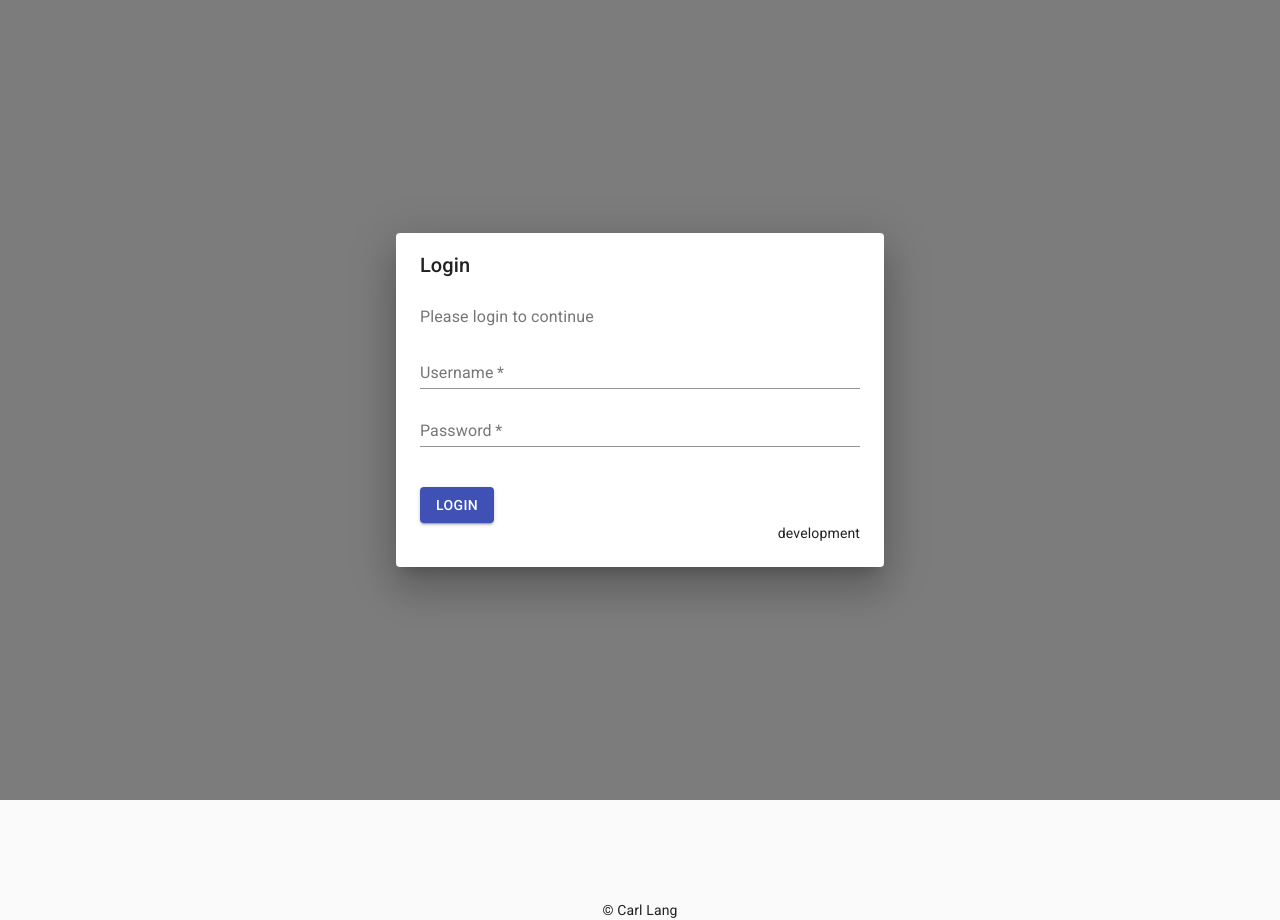
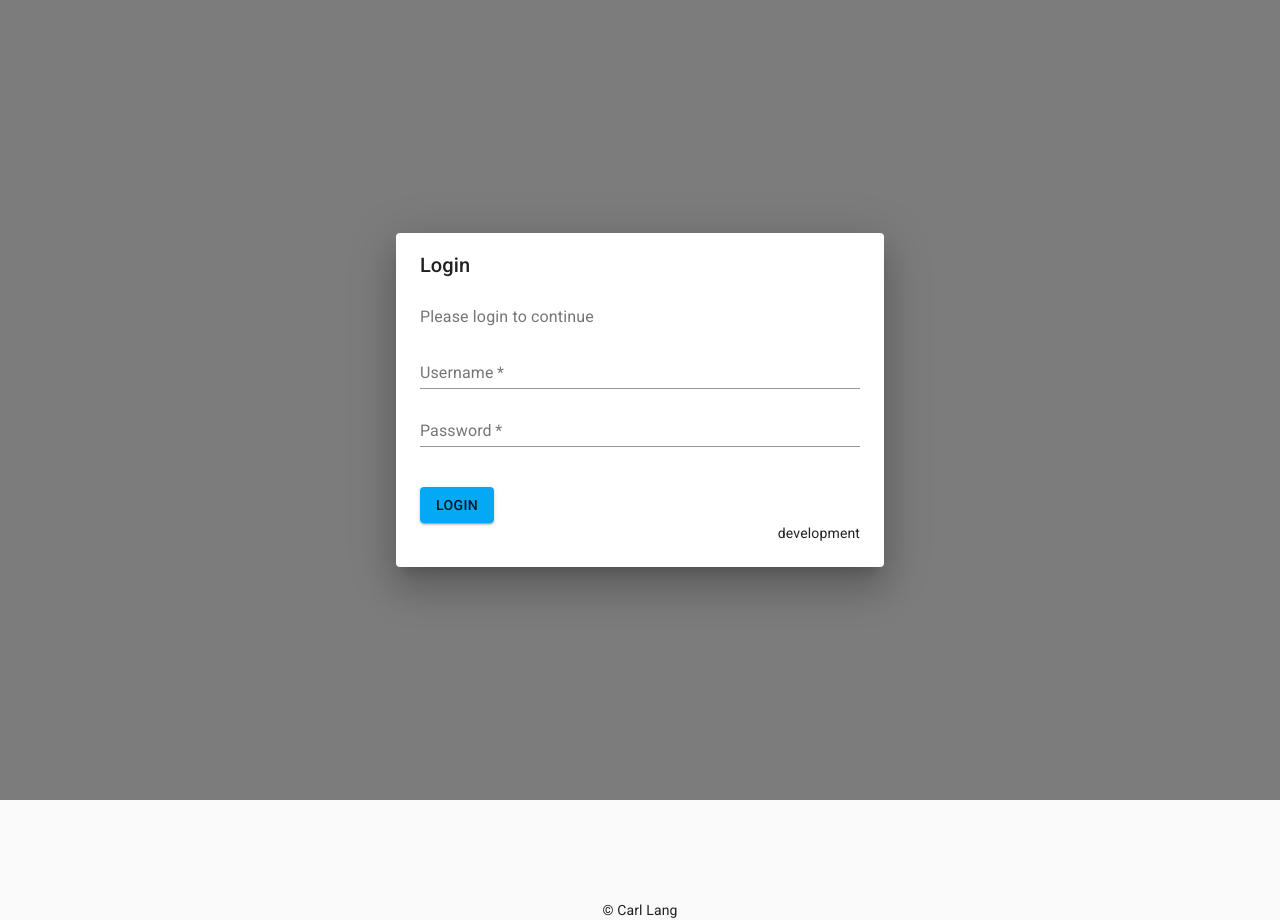
Before and after one commit to carllang/spca, a React (Create React App) app: page /login in a window 1280 px wide. Built offline with nearby package versions, Linux system fonts and the light colour scheme.

Commit message:
Added theming

```diff
--- a/package.json
+++ b/package.json
@@ -5,6 +5,7 @@
   "dependencies": {
     "@material-ui/core": "^4.11.0",
     "@material-ui/icons": "^4.9.1",
+    "@material-ui/lab": "^4.0.0-alpha.56",
     "@reduxjs/toolkit": "^1.3.6",
     "@testing-library/jest-dom": "^4.2.4",
     "@testing-library/react": "^9.3.2",
--- a/src/App.jsx
+++ b/src/App.jsx
@@ -1,16 +1,27 @@
 import React from 'react';
 import { Provider } from 'react-redux';
+import CssBaseline from '@material-ui/core/CssBaseline';
+import { ThemeProvider } from '@material-ui/core/styles';
 import Routes from './routes';
 import store from './reducers/root';
 import './App.scss';
+import { ThemeContext } from './themeContext';
+import useTheme from './hooks/useTheme'
 
 function App() {
+  const { theme, isDarkTheme, setIsDarkTheme } = useTheme()
   return (
-    <Provider store={store}>
-      <div className="App">
-        <Routes />
-      </div>
-    </Provider>
+    <ThemeContext.Provider value={{ isDarkTheme, setIsDarkTheme }}>
+      <ThemeProvider theme={theme}>
+        {/* CssBaseline kickstart an elegant, consistent, and simple baseline to build upon. */}
+        <CssBaseline />
+        <Provider store={store}>
+          <div className="App">
+            <Routes />
+          </div>
+        </Provider>
+      </ThemeProvider>
+    </ThemeContext.Provider >
   );
 }
 
--- a/src/auth/AuthService.js
+++ b/src/auth/AuthService.js
@@ -5,14 +5,6 @@
 import request from 'superagent';
 
 class AuthService {
-  getToken() {
-    try {
-      return localStorage.getItem(token);
-    } catch (e) {
-      console.log(e.message);
-    }
-  }
-
   setToken(token) {
     try {
       localStorage.setItem('token', token);
--- a/src/components/Forms/Login.jsx
+++ b/src/components/Forms/Login.jsx
@@ -1,4 +1,4 @@
-import React, { useState, useEffect } from 'react';
+import React, { useState } from 'react';
 import { useHistory } from 'react-router-dom';
 import styled from 'styled-components';
 
--- a/src/components/Nav/index.jsx
+++ b/src/components/Nav/index.jsx
@@ -7,6 +7,7 @@ import AccountCircle from '@material-ui/icons/AccountCircle';
 import MenuItem from '@material-ui/core/MenuItem';
 import Menu from '@material-ui/core/Menu';
 import AuthService from '../../auth/AuthService';
+import ToggleTheme from '../Toggle/ThemeToggle'
 
 const useStyles = makeStyles(() => ({
   root: {
@@ -35,6 +36,8 @@ export default function MenuAppBar() {
     <AppBar position="static" color="primary">
       <Toolbar className={classes.root}>
         <div>
+          <ToggleTheme />
+
           <IconButton
             aria-label="account of current user"
             aria-controls="menu-appbar"
--- /dev/null
+++ b/src/components/Toggle/ThemeToggle.jsx
@@ -0,0 +1,27 @@
+import React from 'react';
+import Switch from '@material-ui/core/Switch';
+import { ThemeContext } from '../../themeContext';
+
+function ThemeToggle() {
+
+
+    // The Theme Toggler Button receives not only the theme
+    // but also a toggleTheme function from the context
+    return (
+        <ThemeContext.Consumer>
+            {({ isDarkTheme, setIsDarkTheme }) => (
+                <Switch
+                    checked={isDarkTheme}
+                    onChange={() => {
+                        setIsDarkTheme(!isDarkTheme)
+                        const current = localStorage.getItem('isDarkTheme')
+                        localStorage.setItem('isDarkTheme', current === 'true' ? 'false' : 'true')
+                    }}
+                />
+
+            )}
+        </ThemeContext.Consumer>
+    );
+}
+
+export default ThemeToggle;
--- /dev/null
+++ b/src/hooks/useTheme.js
@@ -0,0 +1,32 @@
+import { useState } from 'react';
+import orange from '@material-ui/core/colors/orange';
+import deepOrange from '@material-ui/core/colors/deepOrange';
+import lightBlue from '@material-ui/core/colors/lightBlue';
+import deepPurple from '@material-ui/core/colors/deepPurple';
+import { createMuiTheme } from '@material-ui/core/styles';
+
+export default function useTheme() {
+
+    const defaultTheme = localStorage.getItem('isDarkTheme') === 'true' ? true : false
+    const [isDarkTheme, setIsDarkTheme] = useState(defaultTheme);
+    const palletType = isDarkTheme ? "dark" : "light";
+    const mainPrimaryColor = isDarkTheme ? orange[500] : lightBlue[500];
+    const mainSecondaryColor = isDarkTheme ? deepOrange[900] : deepPurple[500];
+    const theme = createMuiTheme({
+        palette: {
+            type: palletType,
+            primary: {
+                main: mainPrimaryColor
+            },
+            secondary: {
+                main: mainSecondaryColor
+            }
+        }
+    });
+
+    return {
+        theme,
+        isDarkTheme,
+        setIsDarkTheme
+    }
+}
--- a/src/index.jsx
+++ b/src/index.jsx
@@ -1,18 +1,16 @@
+import ReactDOM from 'react-dom';
 import React from 'react';
-import ReactDOM from 'react-dom';
-import CssBaseline from '@material-ui/core/CssBaseline';
-import { ThemeProvider } from '@material-ui/core/styles';
 import './index.css';
 import App from './App';
 import * as serviceWorker from './serviceWorker';
-import theme from './theme';
+
+// import theme from './theme';
+
+
 
 ReactDOM.render(
-  <ThemeProvider theme={theme}>
-    {/* CssBaseline kickstart an elegant, consistent, and simple baseline to build upon. */}
-    <CssBaseline />
-    <App />
-  </ThemeProvider>,
+  <App />
+  ,
   document.getElementById('root'),
 );
 
--- /dev/null
+++ b/src/themeContext.js
@@ -0,0 +1,5 @@
+import React from 'react';
+export const ThemeContext = React.createContext({
+    theme: false,
+    toggleTheme: () => { },
+});
```
Also changed, not shown: 2 other files (tests, documents, lock files or other folders).
